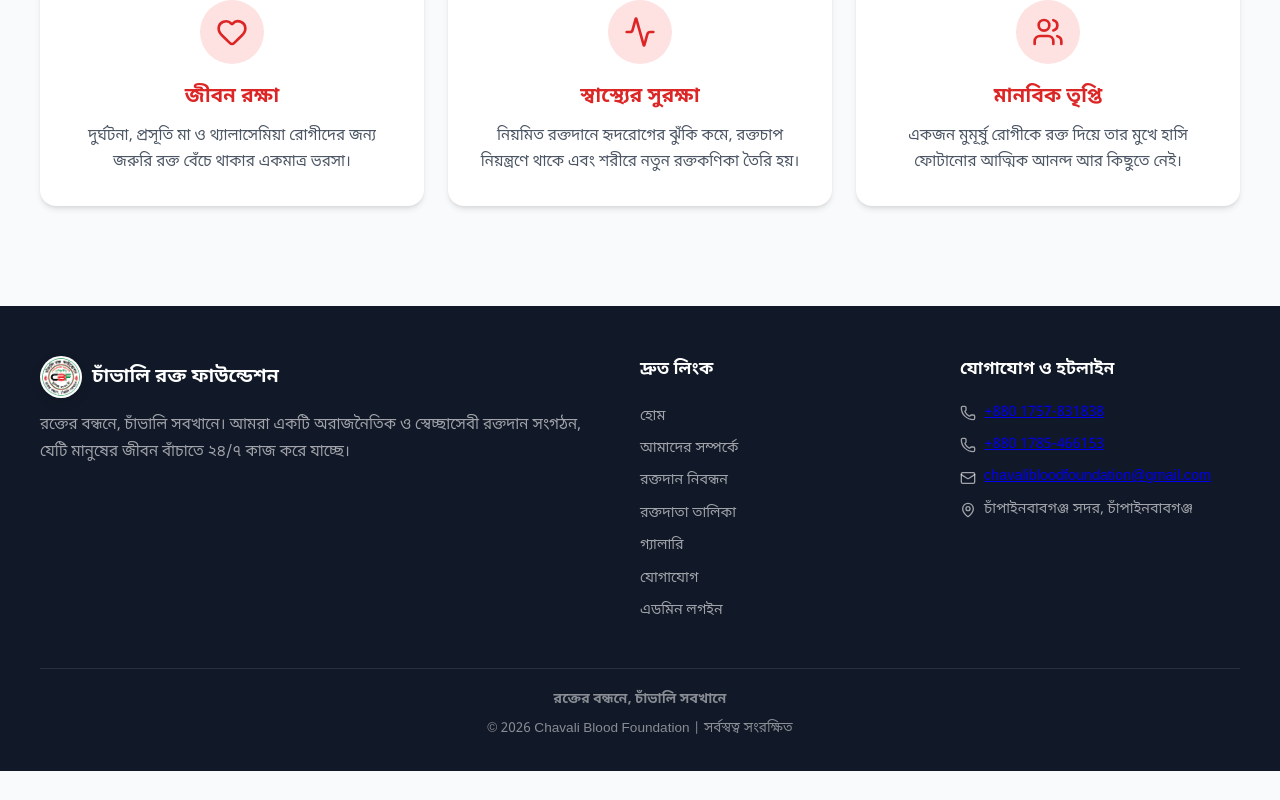
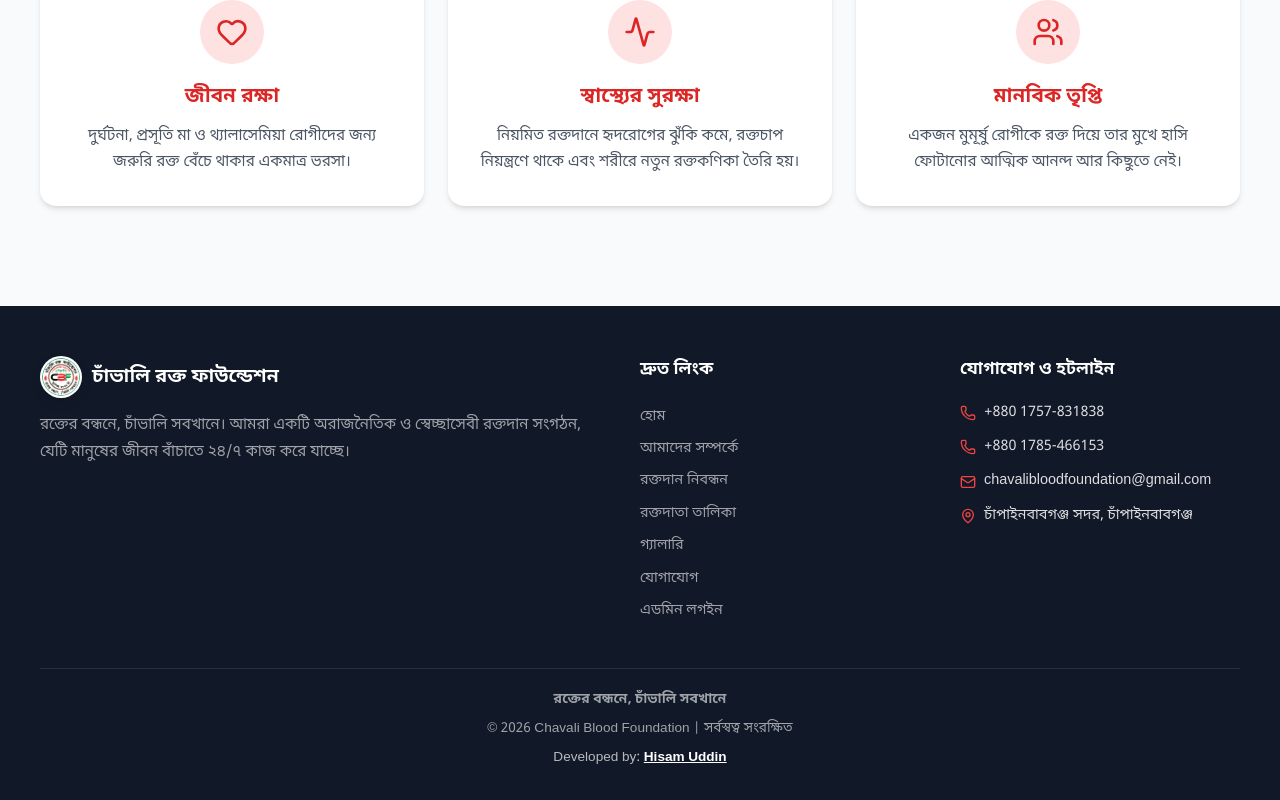
Before and after one commit to hisam84/cbf, a Next.js app: page / in a window 1280 px wide. Shown: the part 2494-3294 px from the top of the page. Before the commit the page ends 3265 px from the top, so only its background shows below. Built offline with nearby package versions, Linux system fonts and the light colour scheme; no server answers.

Commit message:
feat(footer): update contact link colors for high contrast and add developer credit

```diff
--- a/app/globals.css
+++ b/app/globals.css
@@ -906,9 +906,28 @@ body {
 }
 
 .footer-contact p {
-    color: rgba(255,255,255,0.6);
+    color: rgba(255,255,255,0.85);
     font-size: 0.9rem;
-    margin-bottom: 8px;
+    margin-bottom: 10px;
+    display: flex;
+    align-items: center;
+    gap: 8px;
+}
+
+.footer-contact a {
+    color: rgba(255,255,255,0.85);
+    text-decoration: none;
+    transition: var(--transition);
+}
+
+.footer-contact a:hover {
+    color: #ffffff;
+    text-decoration: underline;
+}
+
+.footer-contact svg {
+    color: #ef4444;
+    flex-shrink: 0;
 }
 
 .footer-bottom {
@@ -917,8 +936,19 @@ body {
     border-top: 1px solid rgba(255,255,255,0.1);
     padding-top: 20px;
     text-align: center;
-    color: rgba(255,255,255,0.5);
+    color: rgba(255,255,255,0.6);
     font-size: 0.85rem;
+}
+
+.footer-bottom a {
+    color: rgba(255,255,255,0.85);
+    text-decoration: none;
+    transition: var(--transition);
+}
+
+.footer-bottom a:hover {
+    color: #ffffff;
+    text-decoration: underline;
 }
 
 /* ==================== DONATION SLIDER ==================== */
--- a/components/Footer.tsx
+++ b/components/Footer.tsx
@@ -47,19 +47,19 @@ export default function Footer() {
 
         <div className="footer-contact">
           <h4>যোগাযোগ ও হটলাইন</h4>
-          <p style={{ display: 'flex', alignItems: 'center', gap: '8px' }}>
+          <p>
             <Phone size={16} />
             <a href="tel:+8801757831838">+880 1757-831838</a>
           </p>
-          <p style={{ display: 'flex', alignItems: 'center', gap: '8px' }}>
+          <p>
             <Phone size={16} />
             <a href="tel:+8801785466153">+880 1785-466153</a>
           </p>
-          <p style={{ display: 'flex', alignItems: 'center', gap: '8px' }}>
+          <p>
             <Mail size={16} />
             <a href="mailto:chavalibloodfoundation@gmail.com">chavalibloodfoundation@gmail.com</a>
           </p>
-          <p style={{ display: 'flex', alignItems: 'center', gap: '8px' }}>
+          <p>
             <MapPin size={16} />
             <span>চাঁপাইনবাবগঞ্জ সদর, চাঁপাইনবাবগঞ্জ</span>
           </p>
@@ -71,6 +71,21 @@ export default function Footer() {
         <p style={{ marginTop: '6px', fontSize: '0.85rem' }}>
           © {currentYear} Chavali Blood Foundation | সর্বস্বত্ব সংরক্ষিত
         </p>
+        <p style={{ marginTop: '6px', fontSize: '0.85rem', color: 'rgba(255, 255, 255, 0.7)' }}>
+          Developed by:{' '}
+          <a
+            href="https://hisam-omega.vercel.app/"
+            target="_blank"
+            rel="noopener noreferrer"
+            style={{
+              color: '#ffffff',
+              fontWeight: 700,
+              textDecoration: 'underline',
+            }}
+          >
+            Hisam Uddin
+          </a>
+        </p>
       </div>
     </footer>
   );
```
